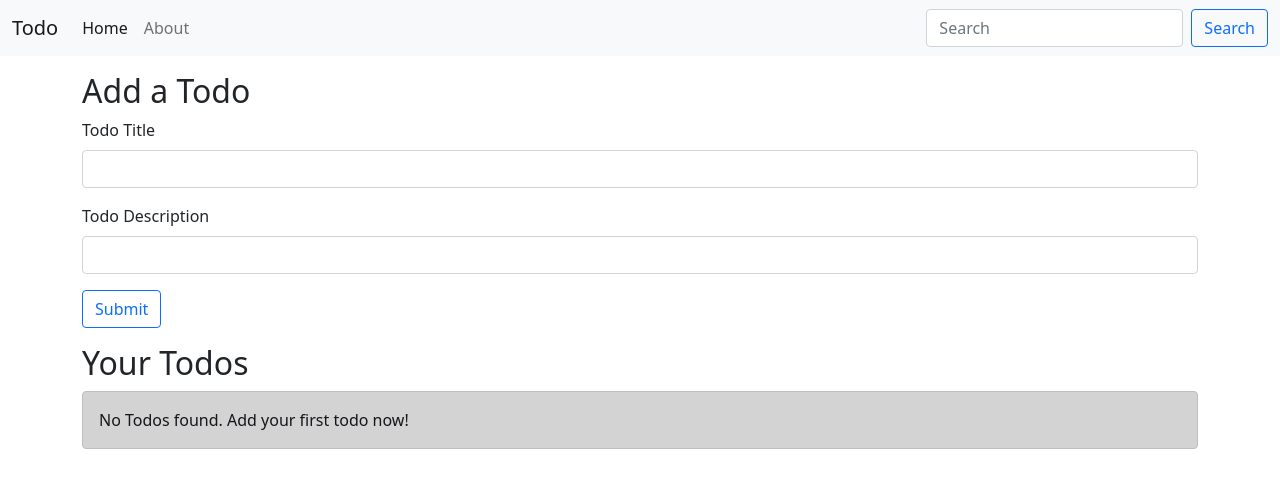
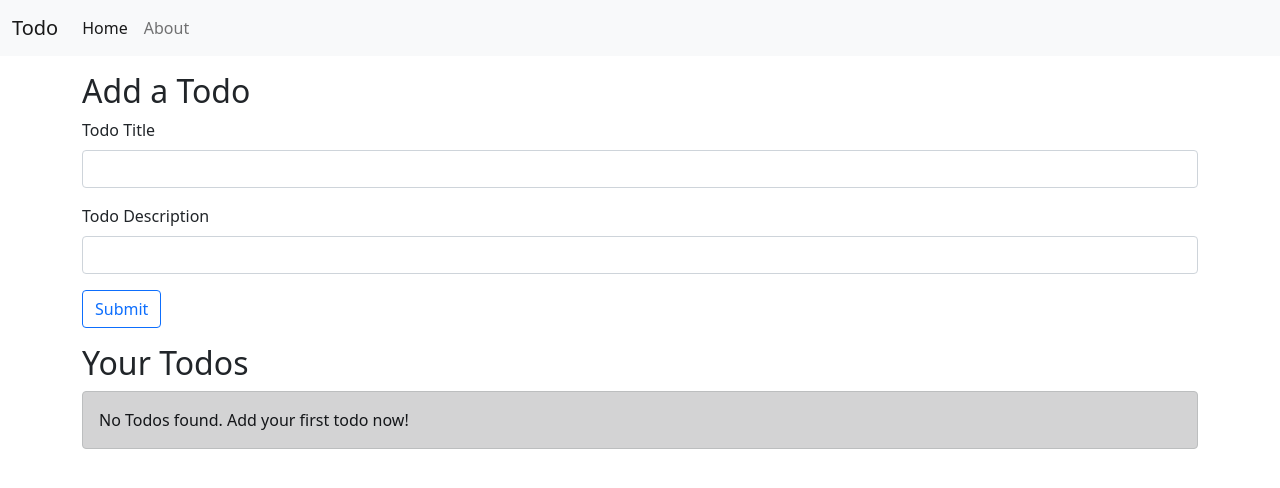
Before and after one commit to kapilkumarjha/remaketodo, a Flask app: page / in a window 1280 px wide. Shown: the top 488 px of the page. Run offline with Flask 3, Linux system fonts and the light colour scheme.

Commit message:
add requirements.txt and Procfile

```diff
--- /dev/null
+++ b/requirements.txt
@@ -0,0 +1,5 @@
+python
+Flask
+SQLAlchemy
+Jinja snippet
+Heroku
--- a/templates/base.html
+++ b/templates/base.html
@@ -35,8 +35,8 @@
 
                 </ul>
                 <form class="d-flex">
-                    <input class="form-control me-2" type="search" placeholder="Search" aria-label="Search">
-                    <button class="btn btn-outline-primary" type="submit">Search</button>
+<!--                     <input class="form-control me-2" type="search" placeholder="Search" aria-label="Search">
+                    <button class="btn btn-outline-primary" type="submit">Search</button> -->
                 </form>
             </div>
         </div>
@@ -47,6 +47,3 @@
 </body>
 
 </html>
-<!-- kahdak ffhsfjhf sfskjfhskfssshfkhksk -->
-<!-- kjsfhkshffhskfhskf
-fhkshfskfskshfksfhks -->
--- a/templates/index.html
+++ b/templates/index.html
@@ -3,6 +3,7 @@
 {% block body %}
 
     <div class="container my-3">
+      <body style="background-color:#FFFF;">
         <h2>Add a Todo</h2>
         <form action="/" method="POST">
             <div class="mb-3">
```
Also changed, not shown: README.md, 1 other file.
